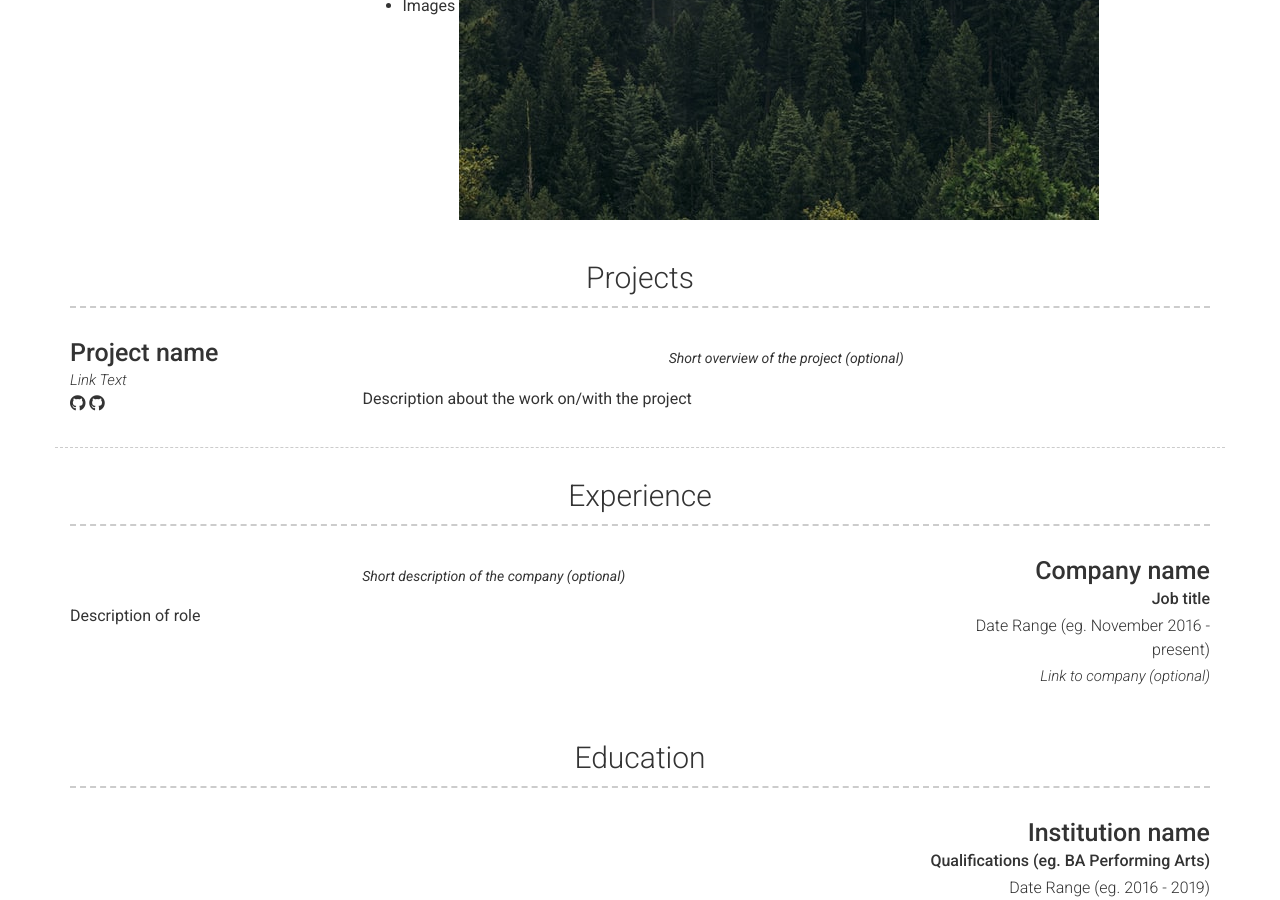
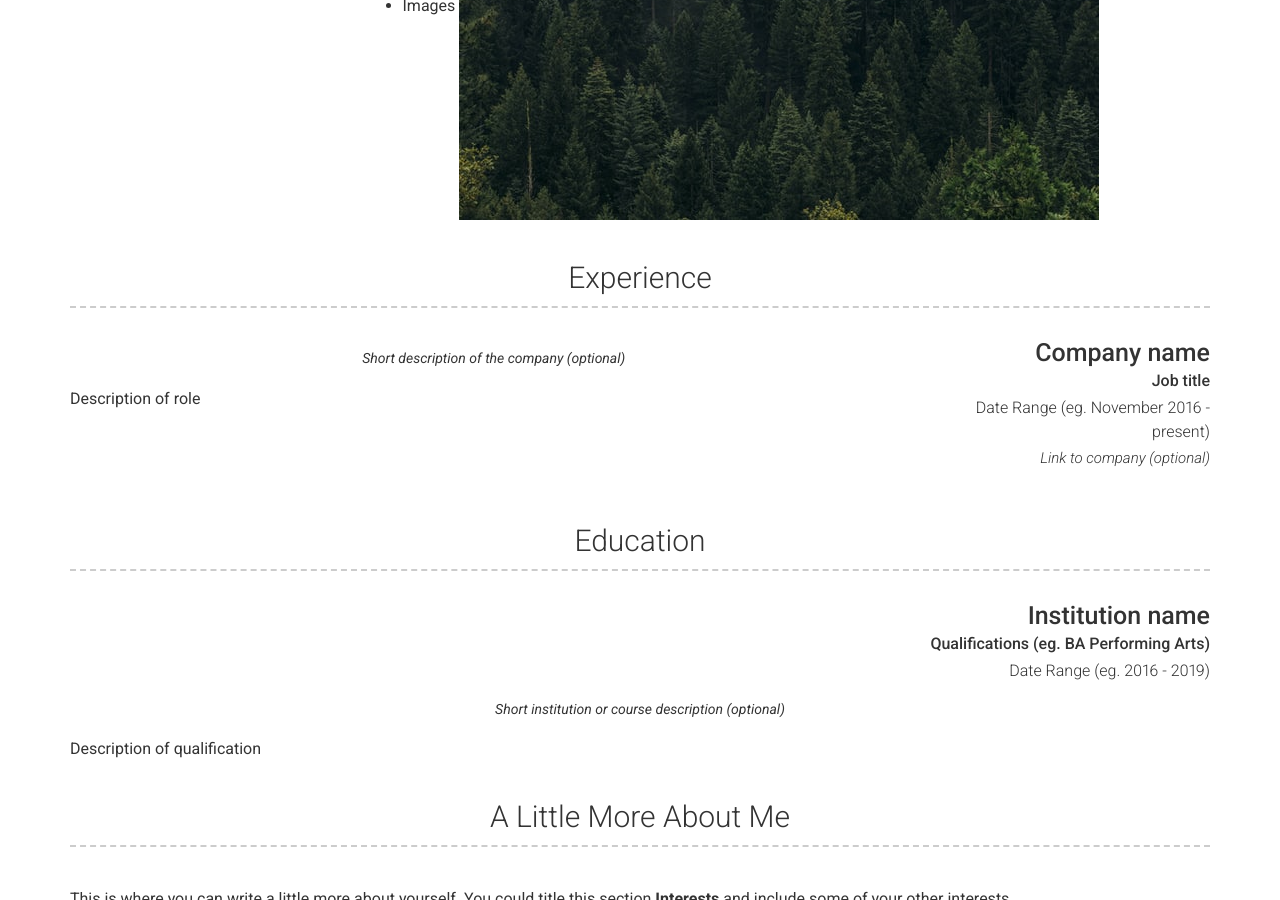
Before and after one commit to namhyeonlee/portfolio_namhyeon, a Jekyll site: the page built from index.md, in a window 1280 px wide and 900 px high, scrolled down 719 px. Built offline with Jekyll 4.4.1, drawn with Linux system fonts in a browser that asks for light colours; nearby versions of some CDN libraries.

Commit message:
Add files via upload

```diff
--- a/_config.yml
+++ b/_config.yml
@@ -20,13 +20,13 @@ darkmode: false
 
 # Social links
 github_username: namhyeonlee
-linkedin_username: Namhyeon Lee
+linkedin_username: www.linkedin.com/in/namhyeon-lee-94194a268
 
 # Additional icon links
-additional_links:
-  - title: Link name
-    icon: Font Awesome brand icon name (eg. fab fa-twitter) (https://fontawesome.com/icons?d=gallery&s=brands&m=free)
-    url: Link url (eg. https://google.com)
+# additional_links:
+#   - title: Link name
+#     icon: Font Awesome brand icon name (eg. fab fa-twitter) (https://fontawesome.com/icons?d=gallery&s=brands&m=free)
+#     url: Link url (eg. https://google.com)
 # - title: another link
 #   icon: font awesome brand icon name (eg. fab fa-twitter) (https://fontawesome.com/icons?d=gallery&s=brands&m=free)
 #   url: Link url (eg. https://google.com)
@@ -39,7 +39,7 @@ additional_links:
 
 # About Section
 # about_title: About Me (Use this to override about section title)
-about_profile_image: Directory of profile image (eg. images/profile.jpg)
+about_profile_image: images/me.jpg
 about_content: | # this will include new lines to allow paragraphs
   Write an awesome description about yourself here, this supports markdown, so you can add [links](http://foobar.com) and highlight things <mark>like this</mark>.
 
@@ -50,27 +50,27 @@ about_content: | # this will include new lines to allow paragraphs
     - Images ![alt text](/images/landscape-trees.jpg "Trees")
 
 content:
-  - title: Projects # Title for the section
-    layout: list # Type of content section (list/text)
-    content:
-      - layout: left
-        border:
-          weak # Value of `weak` will display a weak border below this item. # Any
-          # other value (or no value) means no border will be displayed
-        title: Project name
-        link: Link to project (eg. sproogen.github.io/modern-resume-theme)(optional)
-        link_text: Link Text
-        additional_links:
-          - title: Github page for project (eg. sproogen/modern-resume-theme)
-            icon: fab fa-github
-            url: Link to project (eg. sproogen.github.io/modern-resume-theme)(optional)
-          - title: Github page for project (eg. sproogen/modern-resume-theme)
-            icon: fab fa-github
-            url: Link to project (eg. sproogen.github.io/modern-resume-theme)(optional)
-        quote: >
-          Short overview of the project (optional)
-        description: | # this will include new lines to allow paragraphs
-          Description about the work on/with the project
+  # - title: Projects # Title for the section
+  #   layout: list # Type of content section (list/text)
+  #   content:
+  #     - layout: left
+  #       border:
+  #         weak # Value of `weak` will display a weak border below this item. # Any
+  #         # other value (or no value) means no border will be displayed
+  #       title: Project name
+  #       link: Link to project (eg. sproogen.github.io/modern-resume-theme)(optional)
+  #       link_text: Link Text
+  #       additional_links:
+  #         - title: Github page for project (eg. sproogen/modern-resume-theme)
+  #           icon: fab fa-github
+  #           url: Link to project (eg. sproogen.github.io/modern-resume-theme)(optional)
+  #         - title: Github page for project (eg. sproogen/modern-resume-theme)
+  #           icon: fab fa-github
+  #           url: Link to project (eg. sproogen.github.io/modern-resume-theme)(optional)
+  #       quote: >
+  #         Short overview of the project (optional)
+  #       description: | # this will include new lines to allow paragraphs
+  #         Description about the work on/with the project
   - title: Experience
     layout: list
     content:
```
